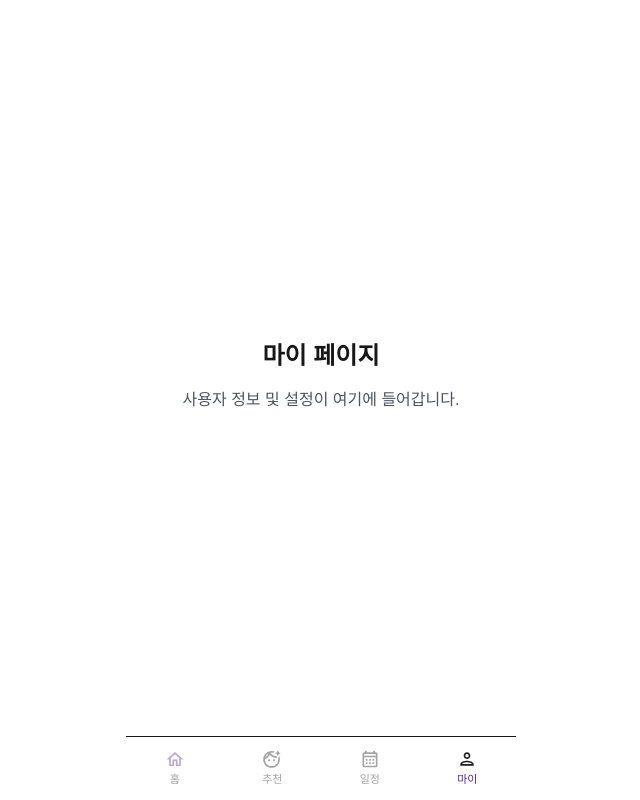
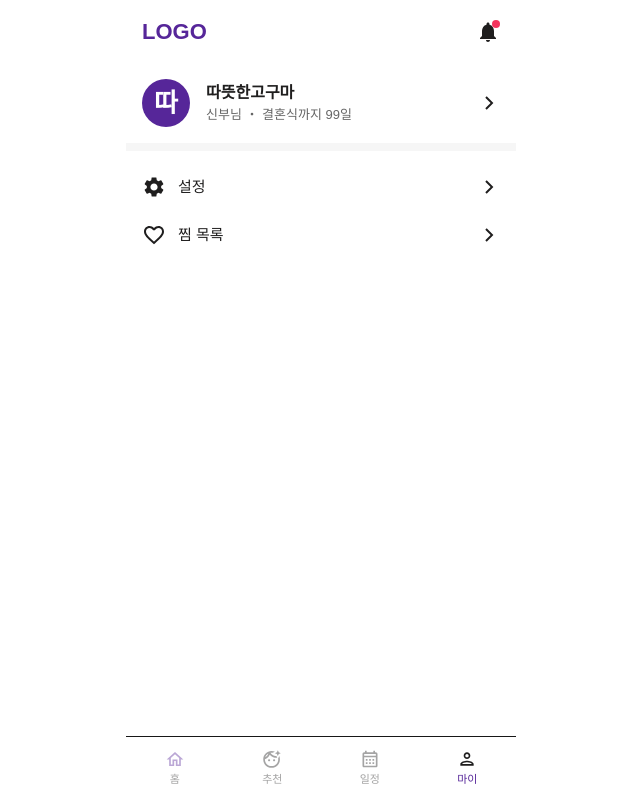
Before and after one commit to swyp11/swyp-frontend, a Next.js app in the folder frontend/: page /my in a window 1280 px wide. Shown: the whole page, without its empty margins (319-959 px from the left). Built offline with nearby package versions, Linux system fonts and the light colour scheme; a web font is replaced by a local one.

Commit message:
feat: my page 추가

```diff
--- a/frontend/app/my/page.tsx
+++ b/frontend/app/my/page.tsx
@@ -1,16 +1,127 @@
+"use client";
+
 import React from "react";
+import { useRouter } from "next/navigation";
 import { BottomNavigation } from "../../components/common/BottomNavigation";
 
 export default function MyPage() {
+  const router = useRouter();
+
+  // TODO: 실제 사용자 정보를 가져와야 함
+  const userName = "따뜻한고구마";
+  const userRole = "신부님";
+  const daysUntilWedding = 99;
+
+  const menuItems = [
+    {
+      icon: (
+        <svg width="24" height="24" viewBox="0 0 24 24" fill="none">
+          <path
+            d="M19.14 12.94c.04-.3.06-.61.06-.94 0-.32-.02-.64-.07-.94l2.03-1.58c.18-.14.23-.41.12-.61l-1.92-3.32c-.12-.22-.37-.29-.59-.22l-2.39.96c-.5-.38-1.03-.7-1.62-.94l-.36-2.54c-.04-.24-.24-.41-.48-.41h-3.84c-.24 0-.43.17-.47.41l-.36 2.54c-.59.24-1.13.57-1.62.94l-2.39-.96c-.22-.08-.47 0-.59.22L2.74 8.87c-.12.21-.08.47.12.61l2.03 1.58c-.05.3-.09.63-.09.94s.02.64.07.94l-2.03 1.58c-.18.14-.23.41-.12.61l1.92 3.32c.12.22.37.29.59.22l2.39-.96c.5.38 1.03.7 1.62.94l.36 2.54c.05.24.24.41.48.41h3.84c.24 0 .44-.17.47-.41l.36-2.54c.59-.24 1.13-.56 1.62-.94l2.39.96c.22.08.47 0 .59-.22l1.92-3.32c.12-.22.07-.47-.12-.61l-2.01-1.58zM12 15.6c-1.98 0-3.6-1.62-3.6-3.6s1.62-3.6 3.6-3.6 3.6 1.62 3.6 3.6-1.62 3.6-3.6 3.6z"
+            fill="#1F1E1E"
+          />
+        </svg>
+      ),
+      label: "설정",
+      onClick: () => router.push("/my/settings"),
+    },
+    {
+      icon: (
+        <svg width="24" height="24" viewBox="0 0 24 24" fill="none">
+          <path
+            d="M16.5 3c-1.74 0-3.41.81-4.5 2.09C10.91 3.81 9.24 3 7.5 3 4.42 3 2 5.42 2 8.5c0 3.78 3.4 6.86 8.55 11.54L12 21.35l1.45-1.32C18.6 15.36 22 12.28 22 8.5 22 5.42 19.58 3 16.5 3zm-4.4 15.55l-.1.1-.1-.1C7.14 14.24 4 11.39 4 8.5 4 6.5 5.5 5 7.5 5c1.54 0 3.04.99 3.57 2.36h1.87C13.46 5.99 14.96 5 16.5 5c2 0 3.5 1.5 3.5 3.5 0 2.89-3.14 5.74-7.9 10.05z"
+            fill="#1F1E1E"
+          />
+        </svg>
+      ),
+      label: "찜 목록",
+      onClick: () => router.push("/my/favorites"),
+    },
+  ];
+
   return (
     <div
       className="flex flex-col h-screen items-start relative bg-white mx-auto"
       style={{ width: "var(--app-width)" }}
     >
       {/* Scrollable Content */}
-      <div className="flex-1 w-full overflow-y-auto flex flex-col items-center justify-center p-4" style={{ paddingBottom: "var(--footer-height)" }}>
-        <h1 className="text-2xl font-bold mb-4">마이 페이지</h1>
-        <p className="text-gray-600">사용자 정보 및 설정이 여기에 들어갑니다.</p>
+      <div
+        className="flex-1 w-full overflow-y-auto"
+        style={{ paddingBottom: "var(--footer-height)" }}
+      >
+        {/* Header - GNB */}
+        <div className="flex items-center justify-between px-4 py-4 bg-white">
+          <h1 className="title-1 text-primary">LOGO</h1>
+          <div className="relative">
+            <svg width="24" height="24" viewBox="0 0 24 24" fill="none">
+              <path
+                d="M12 22c1.1 0 2-.9 2-2h-4c0 1.1.89 2 2 2zm6-6v-5c0-3.07-1.64-5.64-4.5-6.32V4c0-.83-.67-1.5-1.5-1.5s-1.5.67-1.5 1.5v.68C7.63 5.36 6 7.92 6 11v5l-2 2v1h16v-1l-2-2z"
+                fill="#1F1E1E"
+              />
+            </svg>
+            {/* Notification Badge */}
+            <div className="absolute top-0 right-0 w-2 h-2 bg-alert rounded-full" />
+          </div>
+        </div>
+
+        {/* Profile Section */}
+        <div className="px-4 py-4">
+          <button
+            onClick={() => {
+              // TODO: 프로필 편집 페이지로 이동
+              console.log("프로필 편집");
+            }}
+            className="flex items-center gap-4 w-full"
+          >
+            {/* Profile Image */}
+            <div className="w-12 h-12 rounded-full bg-primary flex items-center justify-center text-white font-semibold text-[26px]">
+              {userName.charAt(0)}
+            </div>
+
+            {/* Profile Info */}
+            <div className="flex-1 text-left">
+              <div className="body-1-medium text-on-surface font-bold">
+                {userName}
+              </div>
+              <div className="label-1 text-on-surface-subtle">
+                {userRole} ・ 결혼식까지 {daysUntilWedding}일
+              </div>
+            </div>
+
+            {/* Arrow */}
+            <svg width="24" height="24" viewBox="0 0 24 24" fill="none">
+              <path
+                d="M9.29 6.71L10.7 5.3L17.4 12L10.7 18.7L9.29 17.29L14.58 12L9.29 6.71Z"
+                fill="#1F1E1E"
+              />
+            </svg>
+          </button>
+        </div>
+
+        {/* Divider */}
+        <div className="w-full h-2 bg-[#f6f6f6]" />
+
+        {/* Menu List */}
+        <div className="flex flex-col gap-6 px-4 py-6">
+          {menuItems.map((item, index) => (
+            <button
+              key={index}
+              onClick={item.onClick}
+              className="flex items-center gap-3 w-full"
+            >
+              <div className="w-6 h-6 shrink-0">{item.icon}</div>
+              <span className="flex-1 text-left body-2-medium text-on-surface">
+                {item.label}
+              </span>
+              <svg width="24" height="24" viewBox="0 0 24 24" fill="none">
+                <path
+                  d="M9.29 6.71L10.7 5.3L17.4 12L10.7 18.7L9.29 17.29L14.58 12L9.29 6.71Z"
+                  fill="#1F1E1E"
+                />
+              </svg>
+            </button>
+          ))}
+        </div>
       </div>
 
       {/* Fixed Bottom Navigation */}
```
